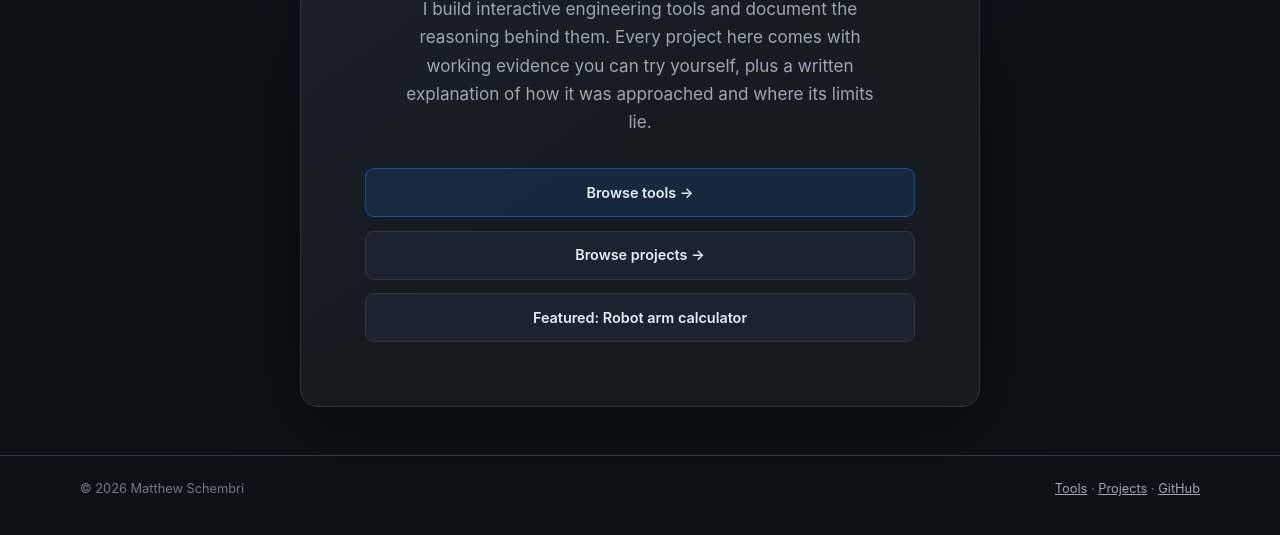
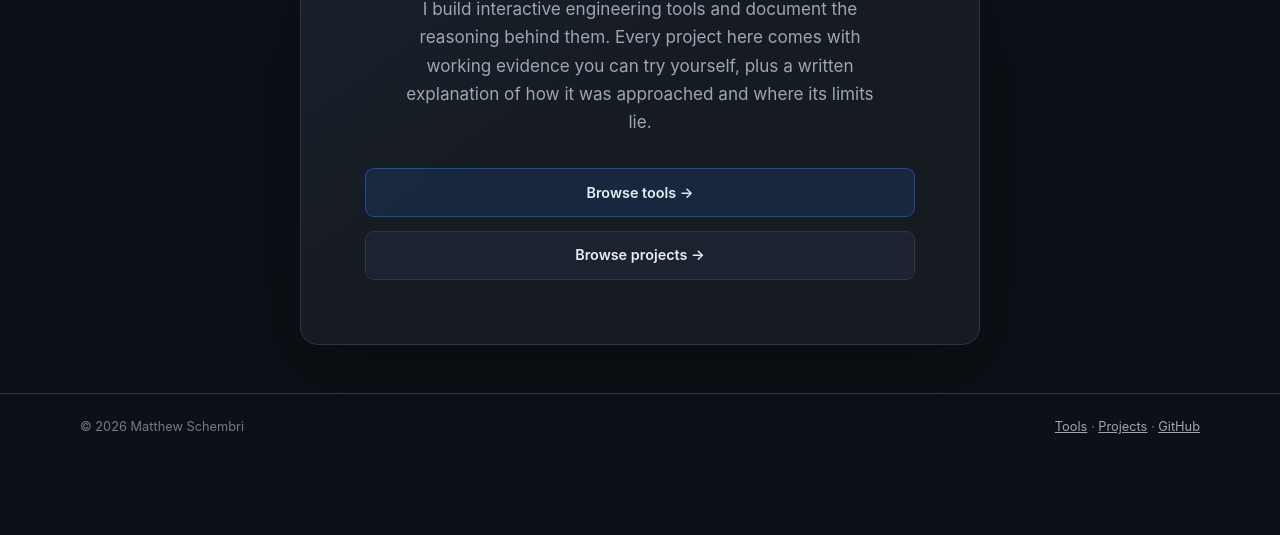
Before and after one commit to schema11/Matthew-Schembri-Portfolio, a plain HTML site: page index.html in a window 1280 px wide. Shown: the part 359-894 px from the top of the page. After the commit the page ends 836 px from the top, so only its background shows below. Drawn offline with Linux system fonts and the light colour scheme.

Commit message:
home page changes

```diff
--- a/index.html
+++ b/index.html
@@ -28,7 +28,6 @@
     <div class="btn-stack">
       <a class="btn prim" href="tools.html">Browse tools →</a>
       <a class="btn" href="projects.html">Browse projects →</a>
-      <a class="btn" href="projects/robot-arm.html">Featured: Robot arm calculator</a>
     </div>
   </div>
 </main>
```
